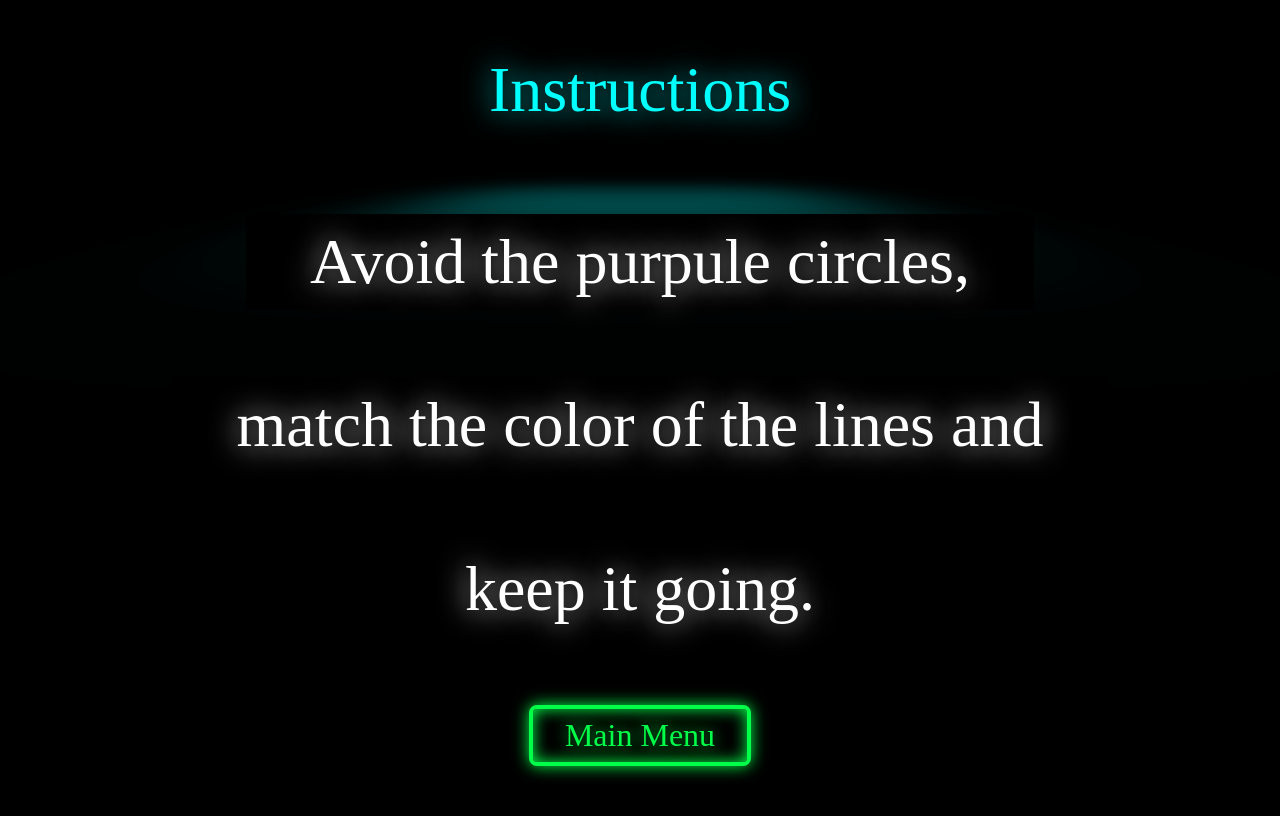
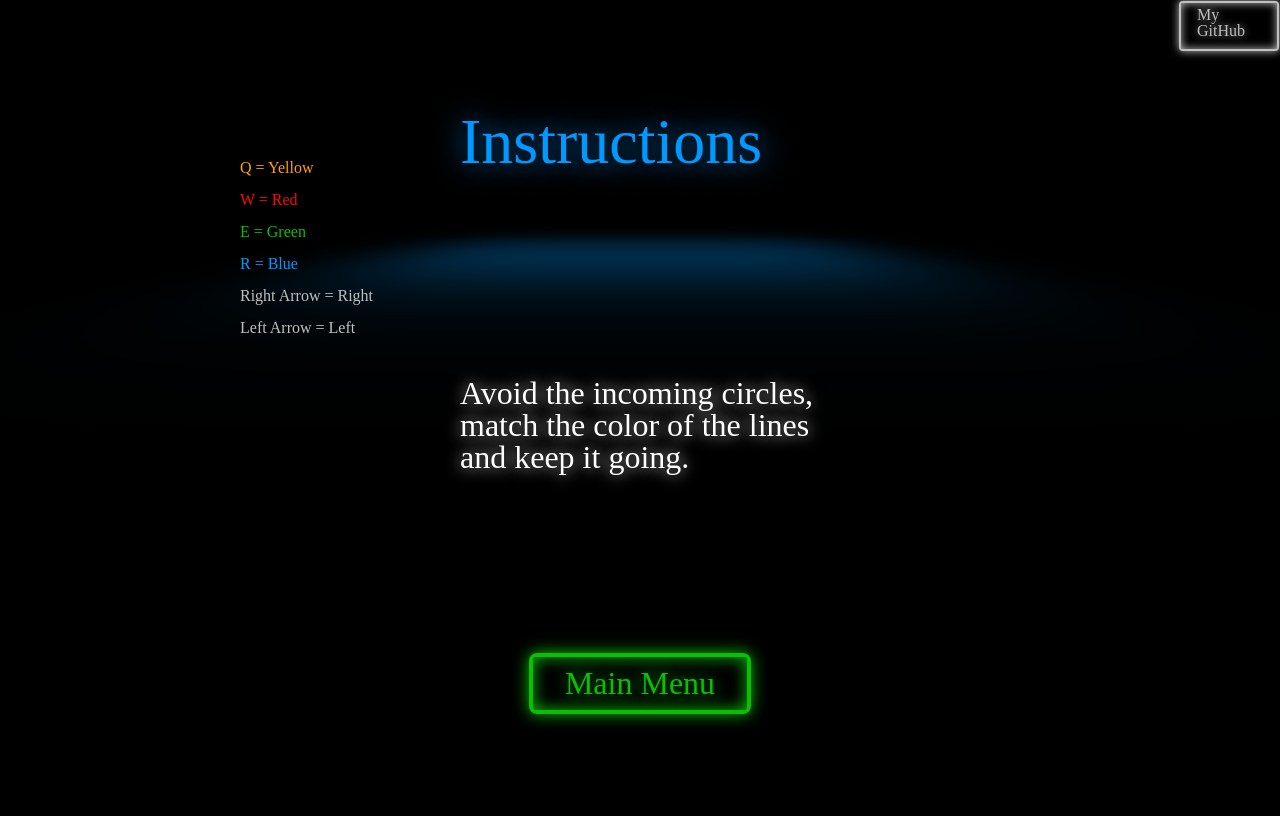
Before and after one commit to hherreratejos/JavaScriptProyect, a website with bundled scripts: page index.html in a window 1280 px wide. Both pictures are taken after a click on the button "Instructions". Built offline with nearby package versions, Linux system fonts and the light colour scheme.

Commit message:
game finished

```diff
--- a/index.html
+++ b/index.html
@@ -11,7 +11,9 @@
   </head>
 
   <body id="body">
-
+    <div class="GitHub">
+      <a id="myGitHub" href="https://github.com/hherreratejos/JavaScriptProyect">My GitHub</a>
+    </div>
     <div id="first-screen" class="screen screen-1">
       <h1 class="first"> NEONS </h1>
       <button id="start-game" class="first"> Play! </button>
@@ -19,19 +21,19 @@
     </div>
     <div id="instructions-screen" class="screen screen-2">
       <h1 class="second instructionst">Instructions</h1>
-      <h2 class="second">Avoid the purpule circles,</h2>
-      <h2 class="second">match the color of the lines and</h2>
-      <h2 class="second">keep it going.</h2>
+      <h2 class="second">Avoid the incoming circles, match the color of the lines and keep it going.</h2>
+      <!-- <h2 class="second">match the color of the lines and</h2>
+      <h2 class="second">keep it going.</h2> -->
       <button id="menu-finstructions"> Main Menu </button>
     </div>
     <div id="controls">
       <ul>
-        <li>Q = Yellow</li><br>
-        <li>W = Red</li><br>
-        <li>E = Green</li><br>
-        <li>R = Blue</li><br>
-        <li>Right Arrow = Right</li><br>
-        <li>Ledt Arrow = Left</li><br>
+        <li id="Yellow" class="color">Q = Yellow</li><br>
+        <li id="Red" class="color">W = Red</li><br>
+        <li id="Green" class="color">E = Green</li><br>
+        <li id="Blue" class="color">R = Blue</li><br>
+        <li id="Grey" class="color">Right Arrow = Right</li><br>
+        <li id="Grey" class="color">Left Arrow = Left</li><br>
       </ul>
     </div>
     <canvas id="canvas"></canvas>
--- a/src/index.js
+++ b/src/index.js
@@ -62,13 +62,15 @@ window.addEventListener('DOMContentLoaded', () => {
       game.handleGameOver(showScore);
     }
 
-// Score
+    // Score
 
-  text(`Score: ${Math.floor(game.score)}`,0, 50, c)
+    text(`Score: ${Math.floor(game.score)}`,0, 50, c);
 
     if (game.isGameOver === false){
       game.score += 1 / 60;
     }
+
+    // setInterval(() => window.requestAnimationFrame(animate), 1000/60)
   }
 
   // Key Binds
@@ -95,7 +97,7 @@ window.addEventListener('DOMContentLoaded', () => {
   window.addEventListener('keydown', (event) =>{
     switch( event.key){
         case 'q':
-          game.p.color = '#FFFF00'
+          game.p.color = '#FFA000'
         break
     }
   })
@@ -103,7 +105,7 @@ window.addEventListener('DOMContentLoaded', () => {
   window.addEventListener('keydown', (event) =>{
     switch( event.key){
         case 'w':
-          game.p.color = '#FF0080'
+          game.p.color = '#FF0801'
         break
     }
   })
@@ -111,7 +113,7 @@ window.addEventListener('DOMContentLoaded', () => {
   window.addEventListener('keydown', (event) =>{
     switch( event.key){
         case 'e':
-          game.p.color = '#00FF48'
+          game.p.color = '#0ABF04'
         break
     }
   })
@@ -119,7 +121,7 @@ window.addEventListener('DOMContentLoaded', () => {
   window.addEventListener('keydown', (event) =>{
     switch( event.key){
         case 'r':
-          game.p.color = '#00FFD9'
+          game.p.color = '#0099FF'
         break
     }
   })
@@ -128,6 +130,7 @@ window.addEventListener('DOMContentLoaded', () => {
 
   startGamebtn.addEventListener('click', () => {
     startGame(animate)
+    // startGame(setInterval(animate, 1000/60))
   })
 
   instructionsbtn.addEventListener('click', () => {
--- a/src/index.scss
+++ b/src/index.scss
@@ -54,11 +54,12 @@ canvas{
   display: flex;
   justify-content: center;
   align-items: center;
-  color: #FFFF00;
+  color: #FFA000;
 }
 
 #instructions-screen{
   display: none;
+  width: 100vh;
 }
 
 #game-over{
@@ -77,31 +78,36 @@ canvas{
 
 .second{
   color: white;
-  font-size: 4rem;
+  font-size: 2rem;
   padding: .25em 1em;
-  background-color: black;
+  // background-color: black;
+  // background-color:rgba(255, 255, 255, 0)
   text-shadow:
   0 0 0.25em black,
   0 0 0.45em currentColor;
+  flex-wrap: wrap;
+  width: 45%;
+  line-height: 1;
 }
 
 .instructionst{
-  color: aqua;
+  color: #0099FF;
+  font-size: 4rem;
 }
 
 #menu-finstructions{
-  color: #00FF48;
+  color: #0ABF04;
 }
 
 #menu-fgo{
-  color: #00FF48;
+  color: #0ABF04;
 }
 
 button{
   font-size: 2rem;
   cursor: pointer;
   text-decoration: none;
-  color: #FF0080;
+  color: #FF0801;
   border: currentColor 0.125em solid;
   padding: .25em 1em;
   border-radius: .25em;
@@ -120,7 +126,7 @@ button{
 h1{
   font-size: 4rem;
   text-decoration: none;
-  color: #00FFD9;
+  color: #0099FF;
   border: black 0.125em solid;
   padding: .25em 1em;
   border-radius: .25em;
@@ -134,9 +140,9 @@ h1{
 
 h2{
   color: white;
-  font-size: 1rem;
+  font-size: 0.25rem;
   padding: .25em 1em;
-  background-color: black;
+  // background-color: black;
   text-shadow:
   0 0 0.25em black,
   0 0 0.45em currentColor;
@@ -184,3 +190,74 @@ button:hover::after{
   width: 100vh;
   margin-top: 40vh;
 }
+
+#Yellow{
+  color: #FFA000;
+}
+
+#Red{
+  color: #FF0801;
+}
+
+#Green{
+  color: #0ABF04;
+}
+
+#Blue{
+  color: #0099FF;
+}
+
+#Grey{
+  color: #c0c0c0;
+}
+
+#controls ul{
+  padding-right: 1px;
+}
+.color{
+  padding-right: 1px;
+}
+
+.GitHub{
+  display: flex;
+  position: absolute;
+  align-content: flex-start;
+  height: 50px;
+  width: 100px;
+  top: 1px;
+  right: 1px;
+}
+
+#myGitHub{
+  // height: 4vh;
+  // width: 10vh;
+  color: #c0c0c0;
+  cursor: pointer;
+  text-decoration: none;
+  border: currentColor 0.125em solid;
+  padding: .25em 1em;
+  border-radius: .25em;
+  background-color: black;
+  text-shadow:
+  0 0 0.25em black,
+  0 0 0.45em currentColor;
+
+  box-shadow: 0 0 0.5em 0 currentColor, inset 0 0 0.5em 0 currentColor;
+}
+
+#myGitHub::after{
+  content: '';
+  position: absolute;
+  top: 0;
+  bottom: 0;
+  right: 0;
+  left: 0;
+  box-shadow: 0 0 2em 0.5em currentColor, inset 0 0 2em 0.5em currentColor;
+  opacity: 0;
+  z-index: -1;
+  transition: opacity 100ms linear;
+}
+
+#myGitHub:hover::after{
+  opacity: 0.5;
+}
--- a/src/scripts/funcs.js
+++ b/src/scripts/funcs.js
@@ -35,7 +35,7 @@
     toggleScreen('canvas', false);
     toggleScreen('instructions-screen', true);
     toggleScreen('game-over', false)
-    toggleScreen('controls', false)
+    toggleScreen('controls', true)
   }
 
   function gameOver(cb){
--- a/src/scripts/game.js
+++ b/src/scripts/game.js
@@ -7,21 +7,21 @@ class Game{
   constructor(gameWidth, gameHeight, coordArr){
       this.gameWidth = gameWidth;
       this.gameHeight = gameHeight;
-      this.l = new Line([0, 0], [this.gameWidth, 0], '#FFFF00');
-      this.p = new Circle(2 * (this.gameWidth / 3), 5 * (this.gameHeight / 6), (this.gameWidth / 7) / 3, '#FFFF00');
+      this.l = new Line([0, 0], [this.gameWidth, 0], '#FFA000');
+      this.p = new Circle(2 * (this.gameWidth / 3), 5 * (this.gameHeight / 6), (this.gameWidth / 7) / 3, '#FFA000');
       this.obstacles = [];
       this.generateObstacles();
       this.score = 0;
       this.isGameOver = false;
       this.coordArr = coordArr;
-      this.lArr = ['#FFFF00', '#FF0080', '#00FF48', '#00FFD9'];
+      this.lArr = ['#0099FF', '#0ABF04', '#FFA000', '#FF0801'];
   }
 
   generateObstacles(){
-    this.obstacles.push(new Circle(this.gameWidth / 3, this.gameHeight / 4 , (this.gameWidth / 6) / 4, 'purple'));
-    this.obstacles.push( new Circle(this.gameWidth / 3, this.gameHeight/ 2, (this.gameWidth / 6) / 4, 'purple'));
-    this.obstacles.push(new Circle(this.gameWidth / 3,3 * (this.gameHeight / 4), (this.gameWidth / 6) / 4, 'purple'));
-    this.obstacles.push( new Circle(this.gameWidth / 3,this.gameHeight, (this.gameWidth / 6) / 4, 'purple'));
+    this.obstacles.push(new Circle(this.gameWidth / 3, this.gameHeight / 4 , (this.gameWidth / 6) / 4, '#AE00FF'));
+    this.obstacles.push( new Circle(this.gameWidth / 3, this.gameHeight/ 2, (this.gameWidth / 6) / 4, '#AE00FF'));
+    this.obstacles.push(new Circle(this.gameWidth / 3,3 * (this.gameHeight / 4), (this.gameWidth / 6) / 4, '#AE00FF'));
+    this.obstacles.push( new Circle(this.gameWidth / 3,this.gameHeight, (this.gameWidth / 6) / 4, '#AE00FF'));
   }
 
   updatePosition(c){
@@ -32,7 +32,7 @@ class Game{
       this.l.p1[1] = 0;
       this.l.p2[1] = 0;
       this.l.color = this.lArr[Math.floor(Math.random() * 4)]
-      this.dl += 0.1
+      this.dl += 0.001
     };
 
     // Obstacles
@@ -43,7 +43,7 @@ class Game{
         obstacle.y = -obstacle.r * 2
         obstacle.x = this.coordArr[Math.floor(Math.random() * 2)]
         this.obstacles.forEach(o => {
-          o.yv += 0.025
+          o.yv += 0.00025
         })
       }
     });
```
Also changed, not shown: dist/main.css, dist/main.js.
